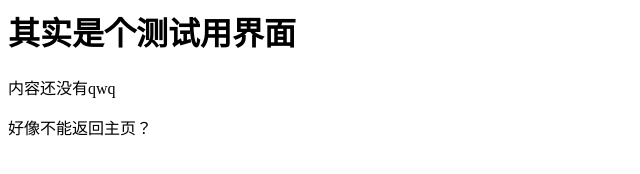
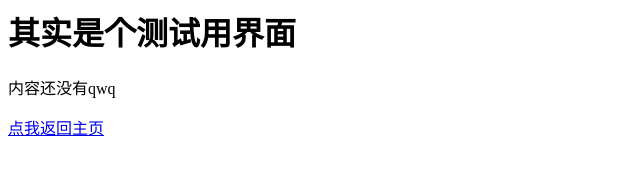
Before and after one commit to 3r1ckZ/3r1ckZ.github.io, a plain HTML site: page script/test.html in a window 1280 px wide. Shown: the whole page, without its empty margins (0-640 px from the left). Drawn offline with Linux system fonts and the light colour scheme.

Commit message:
Update test.html

```diff
--- a/script/test.html
+++ b/script/test.html
@@ -7,5 +7,5 @@
 <body>
 <p><h1>其实是个测试用界面</h1></p>
 <p>内容还没有qwq</p>
-<a herf="https://3r1ckzhaojy.github.io/index.html">好像不能返回主页？</a><br>
+<a href="../index.html">点我返回主页</a><br>
 </body>
```
